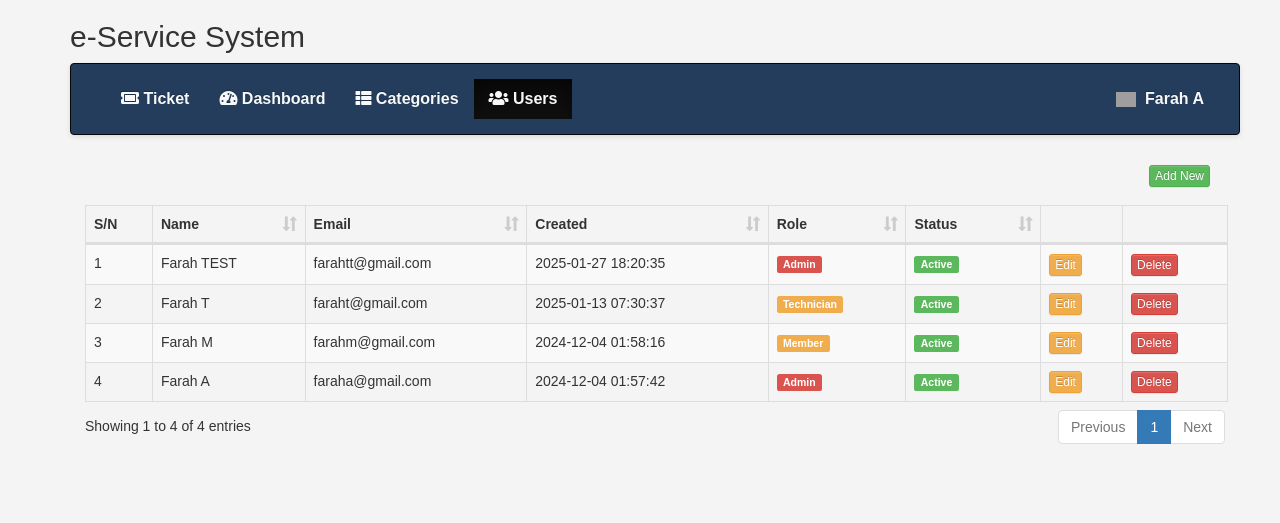
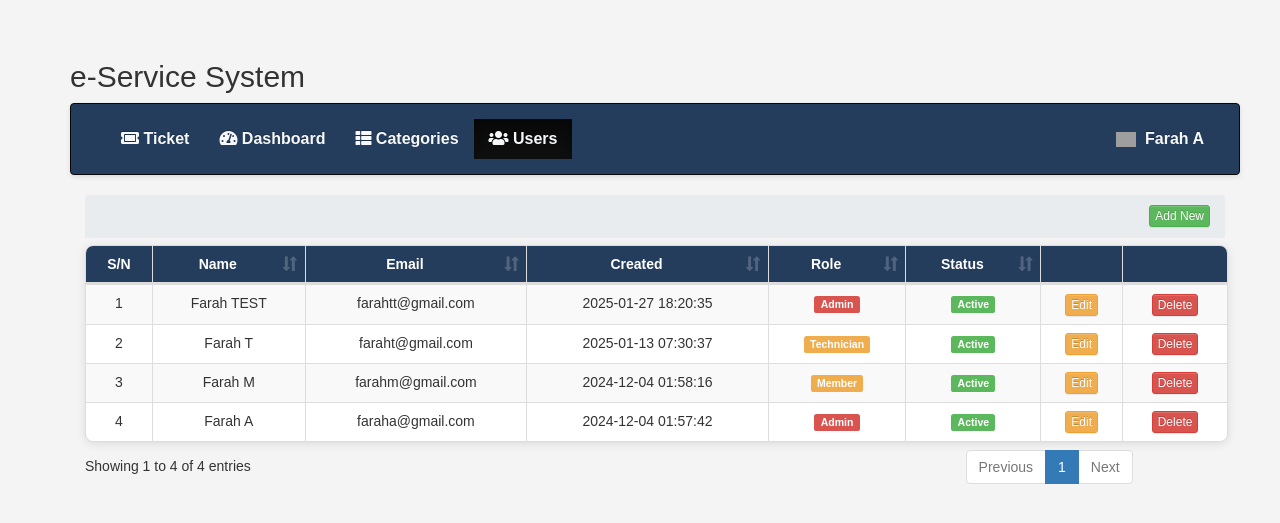
Before and after one commit to farahika08/system, a PHP site: page /user.php in a window 1280 px wide. Shown: the top 523 px of the page. Run offline with PHP 8.4, Linux system fonts and the light colour scheme; the visitor is signed in with stand-in values (Sample User, id 1); data comes from the database, SQL or seed files in the repository; some libraries are stand-ins or nearby versions; grey boxes are pictures that could not be loaded.

Commit message:
Update user.php

```diff
--- a/user.php
+++ b/user.php
@@ -26,6 +26,109 @@ $user = $users->getUserInfo();
 </script>
 
 <link rel="stylesheet" href="css/style.css" />
+<style>
+
+    body {
+
+        background-color: #f4f4f4; /* Light background for the body */
+
+        font-family: 'Arial', sans-serif; /* Modern font */
+
+    }
+
+    .container {
+
+        margin-top: 20px; /* Space above the container */
+
+    }
+
+    h2 {
+
+        color: #253d5c; /* Dark blue for headings */
+
+        margin-bottom: 20px; /* Space below heading */
+
+    }
+
+    .panel-heading {
+
+        background-color: #e9ecef; /* Light gray background for panel heading */
+
+        border-bottom: 2px solid #253d5c; /* Dark blue border */
+
+        padding: 15px; /* Padding for the heading */
+
+    }
+
+    .table {
+
+        background: #ffffff; /* White background for the table */
+
+        border-radius: 8px; /* Rounded corners */
+
+        overflow: hidden; /* Prevent overflow */
+
+        box-shadow: 0 2px 10px rgba(0, 0, 0, 0.1); /* Subtle shadow for depth */
+
+    }
+
+    .table th, .table td {
+
+        vertical-align: middle; /* Center align content */
+
+        text-align: center; /* Center align text */
+
+    }
+
+    .table th {
+
+        background-color: #253d5c; /* Dark blue background for header */
+
+        color: #ffffff; /* White text for header */
+
+    }
+
+    .table-striped > tbody > tr:nth-of-type(odd) {
+
+        background-color: #f2f2f2; /* Light gray for odd rows */
+
+    }
+
+    .btn {
+
+        transition: background-color 0.3s, transform 0.3s; /* Smooth transition for button hover */
+
+    }
+
+    .btn:hover {
+
+        background-color: #2a69ac; /* Darker blue on hover */
+
+        color: #ffffff; /* White text on hover */
+
+        transform: scale(1.05); /* Slightly enlarge button on hover */
+
+    }
+
+    .dataTables_wrapper .dataTables_paginate .paginate_button {
+
+        padding: 0.5em 1em; /* Padding for pagination buttons */
+
+        margin: 0 0.1em; /* Margin between buttons */
+
+        border-radius: 5px; /* Rounded corners */
+
+    }
+
+    .dataTables_wrapper .dataTables_paginate .paginate_button:hover {
+
+        background-color: #2a69ac; /* Darker blue on hover */
+
+        color: #ffffff; /* White text on hover */
+
+    }
+
+</style>
 <?php include('inc/container.php'); ?>
 
 <div class="container">
```
